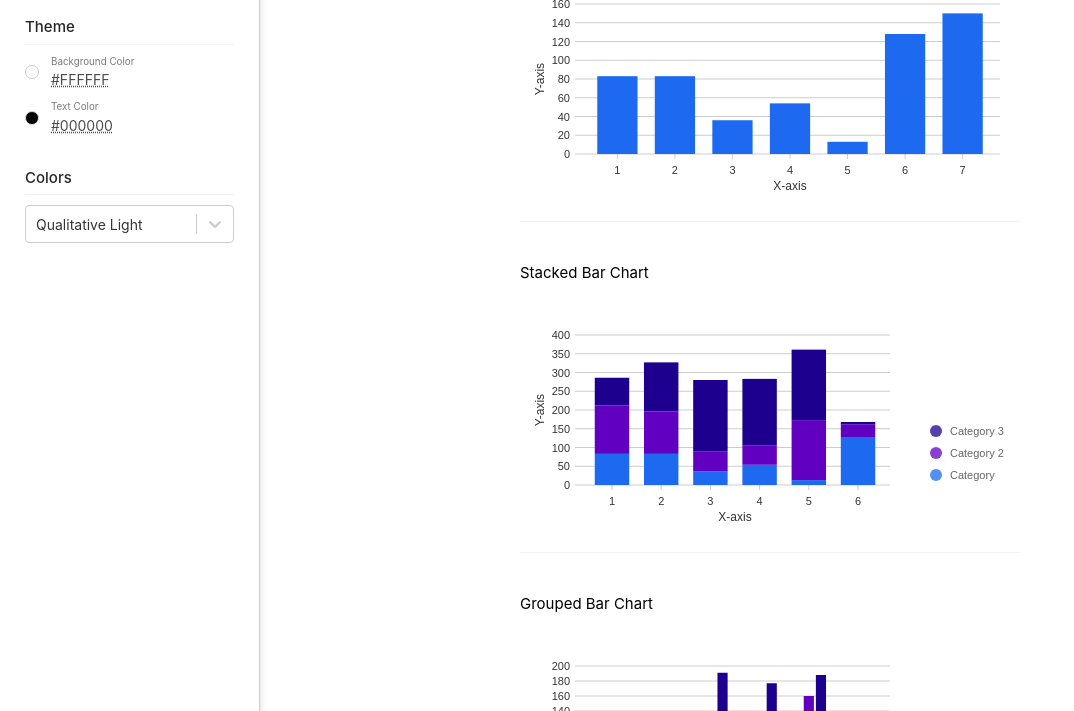
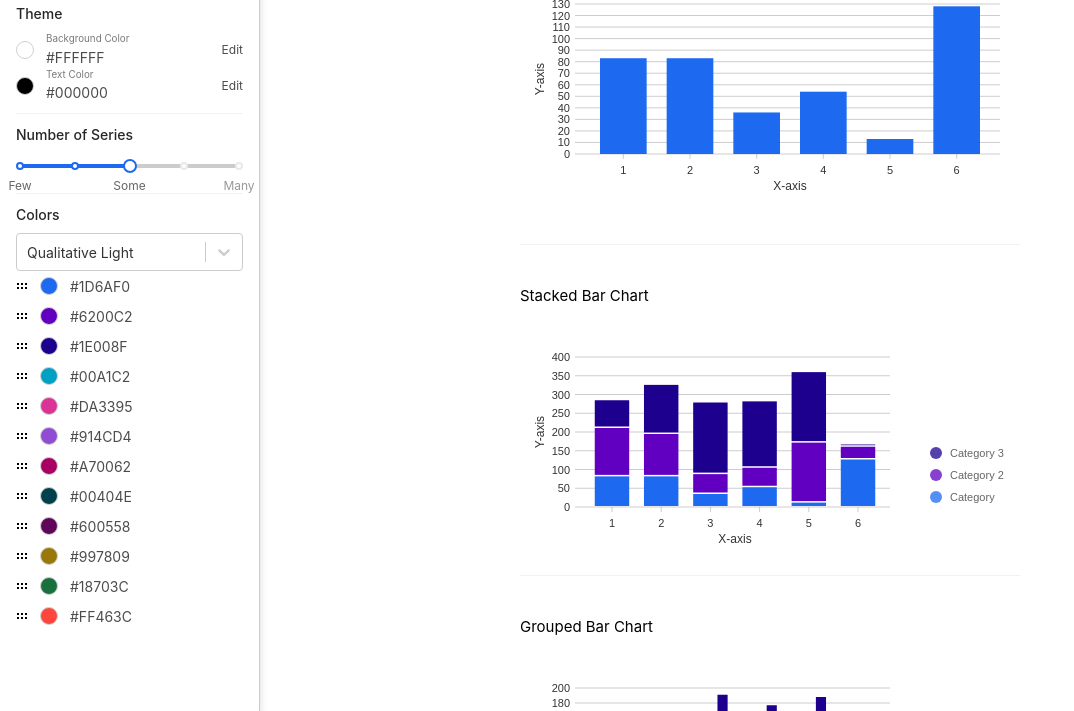
Before and after one commit to kevinjhc/datavis, a React app: page / in a window 1280 px wide. Shown: the part 89-800 px from the top of the page, without its empty margins (0-1074 px from the left). Built offline with nearby package versions, Linux system fonts and the light colour scheme.

Commit message:
Added a few more charts and updated styling

```diff
--- a/package.json
+++ b/package.json
@@ -17,11 +17,14 @@
     "chroma-js": "^2.1.0",
     "nivo": "^0.31.0",
     "node-sass": "^4.14.1",
+    "rc-slider": "^9.7.1",
     "react": "^17.0.1",
     "react-color": "^2.19.3",
     "react-dom": "^17.0.1",
     "react-scripts": "4.0.1",
     "react-select": "^3.1.1",
+    "react-sortablejs": "^6.0.0",
+    "sortablejs": "^1.12.0",
     "web-vitals": "^0.2.4"
   },
   "scripts": {
@@ -47,5 +50,8 @@
       "last 1 firefox version",
       "last 1 safari version"
     ]
+  },
+  "devDependencies": {
+    "@types/sortablejs": "^1.10.6"
   }
 }
--- a/src/components/App.js
+++ b/src/components/App.js
@@ -56,8 +56,9 @@ class App extends Component {
           <div className="content-wrapper">
             <div className="w-500 mx-auto">
 
+              <h6 class="flex-grow-1">Bar Chart</h6>
+
               <div className="chart-container-sm">
-                <h6>Bar Chart</h6>
                 <BarChart
                   key={this.state.textColor}
                   textColor={this.state.textColor}
@@ -138,6 +139,8 @@ class App extends Component {
 
               <div className="chart-container-lg">
                 <h6>Heatmap Chart</h6>
+                <p className="mt-0 text-muted">Recommended scale: Sequential Purple or Sequential Blue</p>
+
                 <HeatmapChart
                   key={this.state.textColor}
                   textColor={this.state.textColor}
--- a/src/components/App.scss
+++ b/src/components/App.scss
@@ -18,3 +18,19 @@ h6 {
 .chart-container-lg {
   height: 500px;
 }
+
+.rc-slider-dot-active {
+  border-color: #1D6AF0 !important;
+}
+
+.rc-slider-track {
+  background-color: #1D6AF0 !important;
+}
+
+.rc-slider-rail {
+  background-color: rgba(0,0,0,.2) !important;
+}
+
+.rc-slider-handle {
+  border: solid 2px #1D6AF0 !important;
+}
--- a/src/components/Sidebar.js
+++ b/src/components/Sidebar.js
@@ -1,7 +1,12 @@
-import React, { Component } from 'react';
+import { React, Component } from 'react';
+import SketchPicker from "react-color";
+import Select from 'react-select';
+import Slider from 'rc-slider';
+
 import './Sidebar.scss';
-import { SketchPicker } from "react-color";
-import Select from 'react-select';
+import 'rc-slider/assets/index.css';
+
+const colors = require('./charts/ChartColors.js');
 
 const presetBackgroundColors = [
   "rgb(255,255,255)",
@@ -18,11 +23,11 @@ const presetTextColors = [
 ];
 
 const colourOptions = [
-  { value: 'qualitativeLight', label: 'Qualitative Light', colors: ["#1D6AF0", "#6200C2", "#1E008F", "#00A1C2", "#DA3395", "#914CD4", "#A70062", "#00404E", "#600558", "#997809", "#18703C", "#FF463C"] },
-  { value: 'qualitativeDark', label: 'Qualitative Dark', colors: ["#1D6AF0", "#AD2CA2", "#B5B2FF", "#00A1C2", "#DF4CA2", "#FFE99F", "#99D9E7", "#CF83C8", "#FFC80F", "#24A85A", "#FFB5B1", "#F63261"] },
-  { value: 'sequentialPurple', label: 'Sequential Purple', colors: ["#580450", "#700666", "#88077C", "#A00892", "#AE2DA2", "#BC52B3", "#CB77C3", "#D99CD3", "#E7C1E4", "#F5E6F4"] },
-  { value: 'sequentialBlue', label: 'Sequential Blue', colors: ["#103A84", "#144AA8", "#195ACC", "#1D7AF0", "#3F80F2", "#6197F2", "#83ADF7", "#A5C3F9", "#C6DAFB", "#E8F0FD"] },
-  { value: 'diverging', label: 'Diverging', colors: ["#00A1C2", "#26AFCB", "#4CBDD4", "#73CBDD", "#99D9E7", "#BFE8F0", "#E4F6F9", "#FAE5F2", "#F4BFD3", "#ED99CA", "#E673B6", "#DF4CA2", "#D8268E", "#D1007A"] },
+  { value: 'qualitativeLight', label: 'Qualitative Light', colors: colors.qualitativeLight },
+  { value: 'qualitativeDark', label: 'Qualitative Dark', colors: colors.qualitativeDark },
+  { value: 'sequentialPurple', label: 'Sequential Purple', colors: colors.sequentialPurple },
+  { value: 'sequentialBlue', label: 'Sequential Blue', colors: colors.sequentialBlue },
+  { value: 'diverging', label: 'Diverging', colors: colors.diverging },
 ];
 
 class Sidebar extends Component {
@@ -77,23 +82,19 @@ class Sidebar extends Component {
       <div className="sidebar shadow-lg">
         <div className="sidebar-menu">
 
-          <div className="sidebar-brand mb-20">
+          <div className="sidebar-brand">
             <div>
               Data Vis Palette Tool
               <p class="font-size-12 mt-0 text-muted">By: Kevin Chang</p>
             </div>
           </div>
 
+          <div className="sidebar-divider mb-10"></div>
+
           <h5 className="sidebar-title">Theme</h5>
-          <div className="sidebar-divider"></div>
 
-          <div onClick={this.handleClick} className="sidebar-link d-flex align-items-center">
+          <div onClick={this.handleClick} className="sidebar-link d-flex align-items-center justify-content-between">
             <span className="circle" style={{background: this.state.backgroundColor}}></span>
-            <div>
-              <p className="color-title">Background Color</p>
-              <span className="color-value">{this.state.backgroundColor}</span>
-
-              <div>
             {this.state.displayBackgroundColorPicker ? (
               <div className="popover">
                 <div className="cover" onClick={this.handleClose} />
@@ -104,18 +105,18 @@ class Sidebar extends Component {
                 />
               </div>
             ) : null}
+
+            <div className="d-flex flex-grow-1">
+              <div>
+                <p className="color-title">Background Color</p>
+                <span className="color-value">{this.state.backgroundColor}</span>
+              </div>
+            </div>
+            <div className="edit flex-end">Edit</div>
           </div>
 
-            </div>
-          </div>
-
-          <div onClick={this.handleTextClick} className="sidebar-link d-flex align-items-center">
+          <div onClick={this.handleTextClick} className="sidebar-link d-flex align-items-center  justify-content-between">
             <span className="circle" style={{background: this.state.textColor}}></span>
-            <div>
-              <p className="color-title">Text Color</p>
-              <span className="color-value">{this.state.textColor}</span>
-
-              <div>
             {this.state.displayTextColorPicker ? (
               <div className="popover">
                 <div className="cover" onClick={this.handleClose} />
@@ -126,16 +127,34 @@ class Sidebar extends Component {
                 />
               </div>
             ) : null}
+
+            <div className="d-flex flex-grow-1">
+              <div>
+                <p className="color-title">Text Color</p>
+                <span className="color-value">{this.state.textColor}</span>
               </div>
             </div>
+            <div className="edit flex-end">Edit</div>
           </div>
 
-          <br />
+          <div className="sidebar-divider my-10"></div>
+
+          <h5 className="sidebar-title">Number of Series</h5>
+
+          <div className="sidebar-link select" style={{padding: "6px 20px 0"}}>
+            <Slider
+              min={1}
+              max={5}
+              defaultValue={3}
+              marks={{ 1: "Few", 2: "", 3: "Some", 4: "", 5: "Many" }}
+              step={null} />
+          </div>
+
+          <div className="sidebar-divider my-10"></div>
 
           <h5 className="sidebar-title">Colors</h5>
-          <div className="sidebar-divider"></div>
 
-          <div className="sidebar-link">
+          <div className="sidebar-link select">
             <Select
               defaultValue={colourOptions[0]}
               options={colourOptions}
@@ -143,21 +162,16 @@ class Sidebar extends Component {
             />
           </div>
 
-          {/*}
+
+          {colors[this.state.colorScale].map((value, index) => {
+            return (
               <div className="sidebar-link d-flex align-items-center justify-content-between">
                 <div className="drag"></div>
-            <span className="circle" style={{background: "red"}}></span>
-            <span className="color-value">#FFFFFF</span>
-            <span className="close"></span>
+                <span className="circle" style={{background: value}}></span>
+                <span className="color-value">{value}</span>
               </div>
-
-          <div className="sidebar-link d-flex align-items-center justify-content-between">
-            <div className="drag"></div>
-            <span className="circle" style={{background: "red"}}></span>
-            <span className="color-value">#FFFFFF</span>
-            <span className="close"></span>
-          </div>
-          {*/}
+            )
+          })}
 
         </div>
       </div>
--- a/src/components/Sidebar.scss
+++ b/src/components/Sidebar.scss
@@ -1,10 +1,64 @@
 .sidebar {
-  overflow: initial !important;
+  overflow-y: scroll !important;
+  overflow-x: initial !important;
+  width: 260px;
+}
+
+.sidebar-brand {
+  font-size: 18px;
+  margin: 0 0 8px;
+  padding: 0 16px;
+}
+
+.sidebar-title {
+  font-size: 14px;
+  margin: 8px 0;
+  padding: 0 16px;
+}
+
+.sidebar-divider {
+  margin: 8px 16px;
+  padding: 0 16px;
+}
+
+.font-size-12 {
+  font-size: 12px !important;
+}
+
+.sidebar-menu {
+  margin-top: 16px;
+  margin-bottom: 16px;
+}
+
+.sidebar-link {
+  cursor: pointer;
+  transition: all 0.2s;
+  position: relative;
+  margin: 0;
+  padding: 0 16px;
+}
+
+.sidebar-link:hover {
+  background: #efefef;
+}
+
+.sidebar-link.select {
+  cursor: default;
+
+  &:hover {
+    background: inherit;
+  }
+}
+
+.form-control-sm {
+  height: 200px;
 }
 
 .popover {
   position: absolute;
   z-index: 2;
+  top: 2.5rem;
+  right: 16px;
 }
 
 .cover {
@@ -17,8 +71,8 @@
 
 .circle {
   border-radius: 50%;
-  width: 14px;
-  height: 14px;
+  width: 18px;
+  height: 18px;
   margin-right: 12px;
   border: 1px solid #d1d1d1;
 }
@@ -53,7 +107,9 @@
 
 .color-value {
   flex-grow: 1;
-  text-decoration: underline;
-  text-decoration-style: dotted;
   text-transform: uppercase;
 }
+
+.edit {
+  font-size: 12px;
+}
--- a/src/components/charts/AreaChart.js
+++ b/src/components/charts/AreaChart.js
@@ -31,10 +31,6 @@ const data = [
         "x": "6",
         "y": 284
       },
-      {
-        "x": "7",
-        "y": 205
-      },
     ]
   },
   {
@@ -64,10 +60,6 @@ const data = [
         "x": "6",
         "y": 248
       },
-      {
-        "x": "7",
-        "y": 213
-      },
     ]
   },
   {
@@ -96,10 +88,6 @@ const data = [
       {
         "x": "6",
         "y": 73
-      },
-      {
-        "x": "7",
-        "y": 270
       },
     ]
   },
--- a/src/components/charts/BarChart.js
+++ b/src/components/charts/BarChart.js
@@ -28,10 +28,6 @@ const data = [
     id: "6",
     value: 128,
   },
-  {
-    id: "7",
-    value: 150,
-  }
 ];
 
 class BarChart extends Component {
--- a/src/components/charts/HeatmapChart.js
+++ b/src/components/charts/HeatmapChart.js
@@ -147,6 +147,7 @@ class HeatmapChart extends Component {
         indexBy="country"
         colors={colors[this.state.colorScale]}
         margin={{ top: 100, right: 60, bottom: 60, left: 60 }}
+        padding={2}
         axisTop={{ orient: 'top', tickSize: 5, tickPadding: 5, tickRotation: -90, legend: '', legendOffset: 36 }}
         axisRight={null}
         axisBottom={null}
--- a/src/components/charts/LineChart.js
+++ b/src/components/charts/LineChart.js
@@ -31,10 +31,6 @@ const data = [
         "x": "6",
         "y": 284
       },
-      {
-        "x": "7",
-        "y": 205
-      },
     ]
   },
   {
@@ -64,10 +60,6 @@ const data = [
         "x": "6",
         "y": 248
       },
-      {
-        "x": "7",
-        "y": 213
-      },
     ]
   },
   {
@@ -96,10 +88,6 @@ const data = [
       {
         "x": "6",
         "y": 73
-      },
-      {
-        "x": "7",
-        "y": 270
       },
     ]
   },
--- a/src/components/charts/RadarChart.js
+++ b/src/components/charts/RadarChart.js
@@ -69,12 +69,10 @@ class RadarChart extends Component {
         gridLabelOffset={36}
         enableDots={true}
         dotSize={10}
-        dotColor={{ theme: 'background' }}
         dotBorderWidth={2}
         dotBorderColor={{ from: 'color' }}
         enableDotLabel={false}
         colors={colors[this.state.colorScale]}
-        fillOpacity={0.25}
         blendMode="multiply"
         enableLabel={false}
         isInteractive={false}
--- a/src/components/charts/StackedBarChart.js
+++ b/src/components/charts/StackedBarChart.js
@@ -67,6 +67,7 @@ class StackedBarChart extends Component {
         keys={[ "Category", "Category 2", "Category 3" ]}
         margin={{ top: 50, right: 130, bottom: 50, left: 60 }}
         padding={0.3}
+        innerPadding={1}
         colors={colors[this.state.colorScale]}
         axisTop={null}
         axisRight={null}
--- a/src/index.scss
+++ b/src/index.scss
@@ -7,6 +7,7 @@ body {
     sans-serif;
   -webkit-font-smoothing: antialiased;
   -moz-osx-font-smoothing: grayscale;
+  font-size: 14px;
 }
 
 code {
```
Also changed, not shown: 3 other files. Lines whose indentation alone changed are shown as unchanged.
